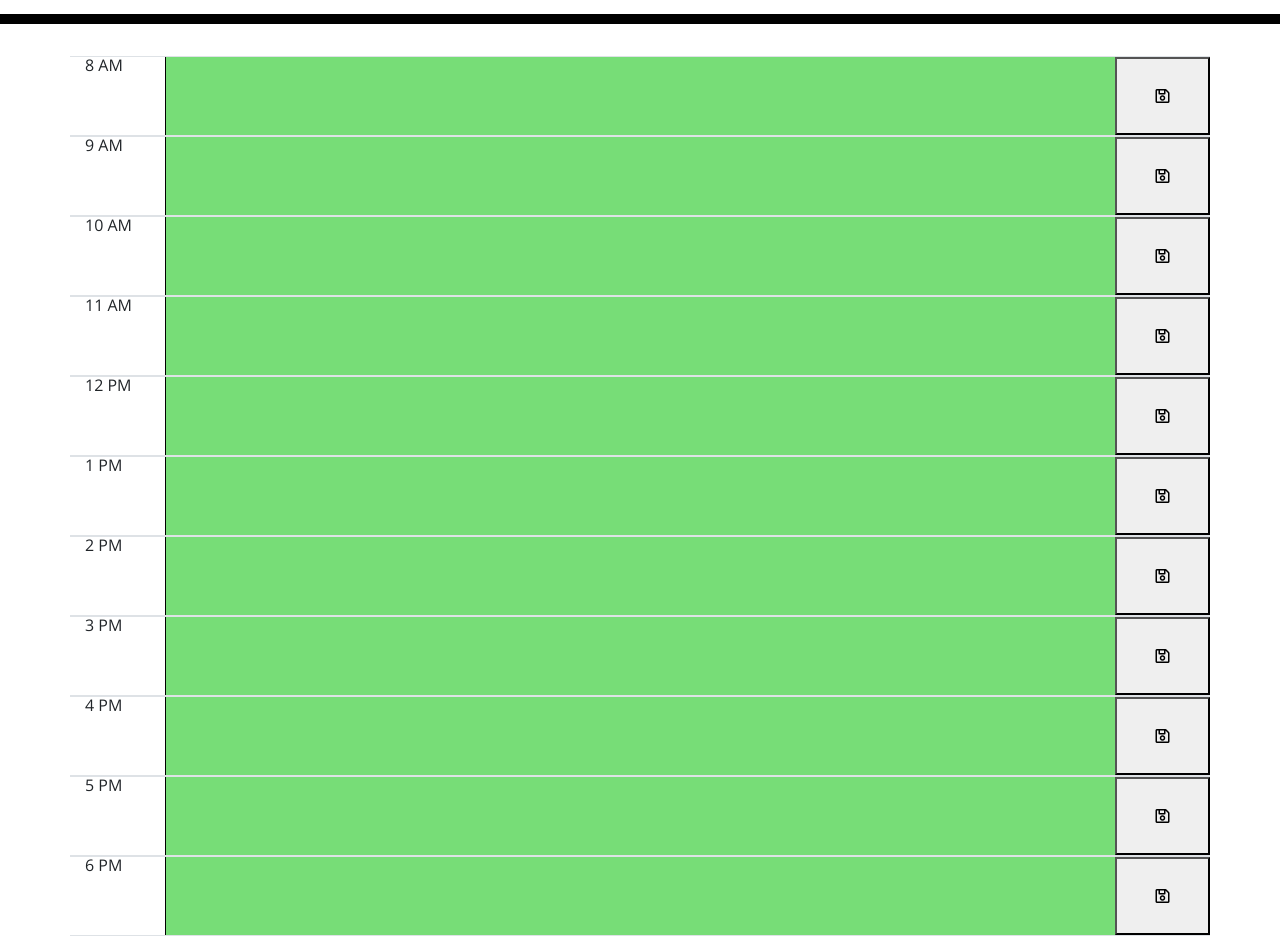
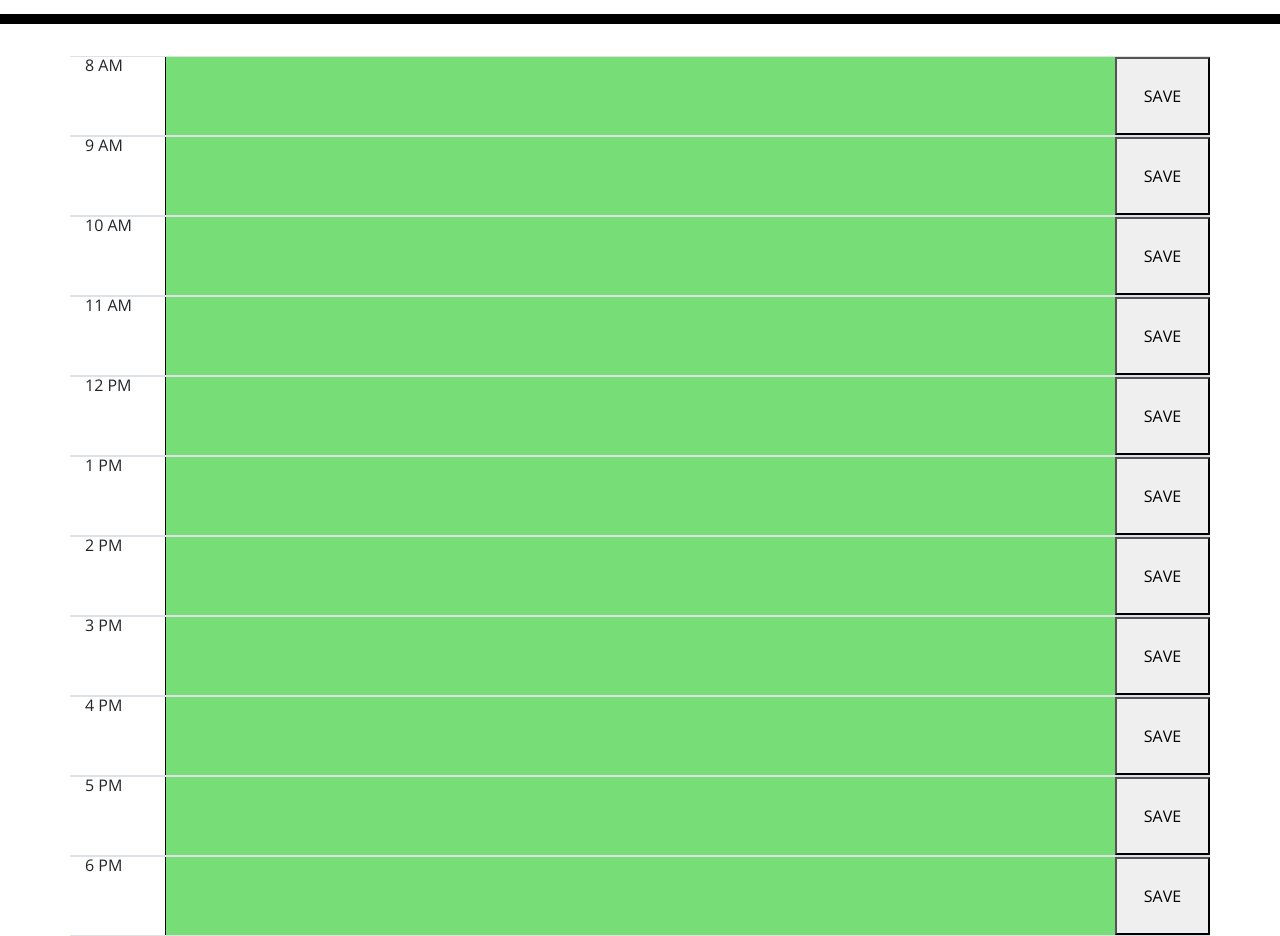
Before and after one commit to rahmedy/Day-Planner-Powered-by-jQuery, a plain HTML site: page index.html in a window 1280 px wide. Shown: the part 280-1216 px from the top of the page. Drawn offline with nearby package versions, Linux system fonts and the light colour scheme.

Commit message:
changed the save button

```diff
--- a/index.html
+++ b/index.html
@@ -26,67 +26,67 @@
     <div id="calendar-row2" class="row justify-content-md-center border-top border-bottom calendar-row">
       <div id="time1" class="col-md-1">8 AM</div>
       <textarea rows="3" id=8 class="col-md-10"></textarea>
-      <button id="save" class="col-md-1"><i class="far fa-save"></i></button>
+      <button id="save" class="col-md-1">SAVE</i></button>
     </div>
 
     <div id="calendar-row2" class="row justify-content-md-center border-top border-bottom calendar-row">
       <div id="time2" class="col-md-1">9 AM</div>
       <textarea rows="3" id=9 class="col-md-10"></textarea>
-      <button id="save" class="col-md-1"><i class="far fa-save"></i></button>
+      <button id="save" class="col-md-1">SAVE</i></button>
     </div>
 
     <div id="calendar-row3" class="row justify-content-md-center border-top border-bottom calendar-row">
       <div id="time3" class="col-md-1">10 AM</div>
       <textarea rows="3" id=10 class="col-md-10"></textarea>
-      <button id="save" class="col-md-1"><i class="far fa-save"></i></button>
+      <button id="save" class="col-md-1">SAVE</button>
     </div>
 
     <div id="calendar-row4" class="row justify-content-md-center border-top border-bottom calendar-row">
       <div id="time4" class="col-md-1">11 AM</div>
       <textarea rows="3" id=11 class="col-md-10"></textarea>
-      <button id="save" class="col-md-1"><i class="far fa-save"></i></button>
+      <button id="save" class="col-md-1">SAVE</i></button>
     </div>
 
     <div id="calendar-row5" class="row justify-content-md-center border-top border-bottom calendar-row">
       <div id="time5" class="col-md-1">12 PM</div>
       <textarea rows="3" id=12 class="col-md-10"></textarea>
-      <button id="save" class="col-md-1"><i class="far fa-save"></i></button>
+      <button id="save" class="col-md-1">SAVE</i></button>
     </div>
 
     <div id="calendar-row6" class="row justify-content-md-center border-top border-bottom calendar-row">
       <div id="time6" class="col-md-1 time">1 PM</div>
       <textarea rows="3" id=13 class="col-md-10"></textarea>
-      <button id="save" class="col-md-1"><i class="far fa-save"></i></button>
+      <button id="save" class="col-md-1">SAVE</i></button>
     </div>
 
     <div id="calendar-row7" class="row justify-content-md-center border-top border-bottom calendar-row">
       <div id="time7" class="col-md-1 time">2 PM</div>
       <textarea rows="3" id=14 class="col-md-10"></textarea>
-      <button id="save" class="col-md-1"><i class="far fa-save"></i></button>
+      <button id="save" class="col-md-1">SAVE</i></button>
     </div>
 
     <div id="calendar-row8" class="row justify-content-md-center border-top border-bottom calendar-row">
       <div id="time8" class="col-md-1">3 PM</div>
       <textarea rows="3" id=15 class="col-md-10"></textarea>
-      <button id="save" class="col-md-1"><i class="far fa-save"></i></button>
+      <button id="save" class="col-md-1">SAVE</i></button>
     </div>
 
     <div id="calendar-row9" class="row justify-content-md-center border-top border-bottom calendar-row">
       <div id="time9" class="col-md-1">4 PM</div>
       <textarea rows="3" id=16 class="col-md-10"></textarea>
-      <button id="save" class="col-md-1"><i class="far fa-save"></i></button>
+      <button id="save" class="col-md-1">SAVE</i></button>
     </div>
 
     <div id="calendar-row10" class="row justify-content-md-center border-top border-bottom calendar-row">
       <div id="time10" class="col-md-1">5 PM</div>
       <textarea rows="3" id=17 class="col-md-10"></textarea>
-      <button id="save" class="col-md-1"><i class="far fa-save"></i></button>
+      <button id="save" class="col-md-1">SAVE</i></button>
     </div>
 
     <div id="calendar-row11" class="row justify-content-md-center border-top border-bottom calendar-row">
       <div id="time10" class="col-md-1">6 PM</div>
       <textarea rows="3" id=23 class="col-md-10"></textarea>
-      <button id="save" class="col-md-1"><i class="far fa-save"></i></button>
+      <button id="save" class="col-md-1">SAVE</i></button>
     </div>
 
   </div>
```
Also changed, not shown: 2 other files.
